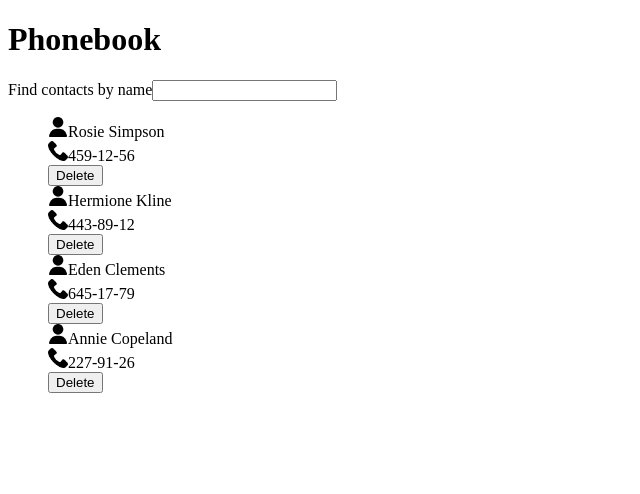
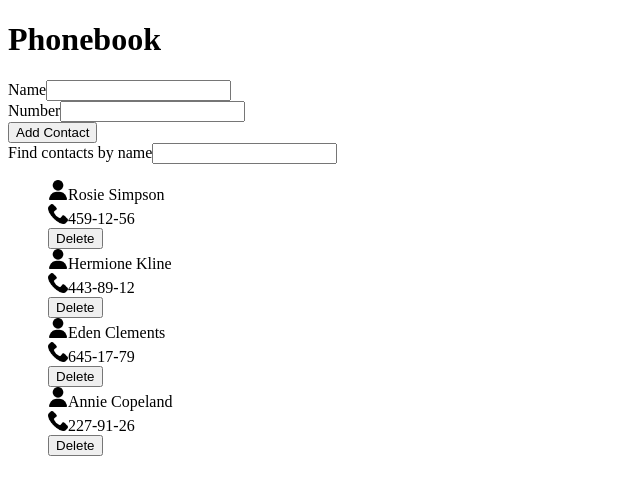
Before and after one commit to Liza-Aleks1108/goit-react-hw-03, a React (Vite) app: page / in a window 1280 px wide. Shown: the top 494 px of the page, without its empty margins (0-640 px from the left). Built offline with nearby package versions, Linux system fonts and the light colour scheme.

Commit message:
addingContacts

```diff
--- a/package.json
+++ b/package.json
@@ -10,9 +10,11 @@
     "preview": "vite preview"
   },
   "dependencies": {
+    "@vitejs/plugin-react-swc": "^3.7.0",
     "formik": "^2.4.6",
     "react": "^18.3.1",
-    "react-dom": "^18.3.1"
+    "react-dom": "^18.3.1",
+    "yup": "^1.4.0"
   },
   "devDependencies": {
     "@eslint/js": "^9.9.0",
--- a/src/components/App/App.jsx
+++ b/src/components/App/App.jsx
@@ -1,6 +1,7 @@
 import { useState, useMemo } from "react";
 import ContactList from "../ContactList/ContactList.jsx";
 import SearchBox from "../SearchBox/SearchBox.jsx";
+import ContactForm from "../ContactForm/ContactForm.jsx";
 
 // Масив контактів для початкового значення стану
 const initialContactList = [
@@ -11,7 +12,7 @@ const initialContactList = [
 ];
 
 function App() {
-  const [contacts] = useState(initialContactList);
+  const [contacts, setContacts] = useState(initialContactList);
   const [searchTerm, setSearchTerm] = useState("");
 
   // Фільтрація контактів за ім'ям
@@ -21,11 +22,17 @@ function App() {
     );
   }, [searchTerm, contacts]);
 
+  // Функція додавання контакту
+  const addContact = (newContact) => {
+    setContacts((prevContacts) => [...prevContacts, newContact]);
+  };
+
   return (
     <div className="app">
       <h1>Phonebook</h1>
+      <ContactForm onSubmit={addContact} />
       <SearchBox onSearch={setSearchTerm} />
-      <ContactList contacts={filteredContacts} />{" "}
+      <ContactList contacts={filteredContacts} />
     </div>
   );
 }
--- a/src/components/ContactForm/ContactForm.jsx
+++ b/src/components/ContactForm/ContactForm.jsx
@@ -0,0 +1,50 @@
+import React from "react";
+import { Formik, Form, Field, ErrorMessage } from "formik";
+import * as Yup from "yup";
+import { nanoid } from "nanoid";
+
+// Схема валидации с помощью Yup
+const validationSchema = Yup.object({
+  name: Yup.string()
+    .min(3, "Must be at least 3 characters")
+    .max(50, "Must be 50 characters or less")
+    .required("Name is required"),
+  number: Yup.string()
+    .min(3, "Must be at least 3 characters")
+    .max(50, "Must be 50 characters or less")
+    .required("Number is required"),
+});
+
+function ContactForm({ onSubmit }) {
+  return (
+    <Formik
+      initialValues={{ name: "", number: "" }}
+      validationSchema={validationSchema}
+      onSubmit={(values, { resetForm }) => {
+        const newContact = {
+          id: nanoid(),
+          name: values.name,
+          number: values.number,
+        };
+        onSubmit(newContact);
+        resetForm(); // Сбрасываем форму после добавления контакта
+      }}
+    >
+      <Form>
+        <div>
+          <label htmlFor="name">Name</label>
+          <Field name="name" type="text" />
+          <ErrorMessage name="name" component="div" className="error" />
+        </div>
+        <div>
+          <label htmlFor="number">Number</label>
+          <Field name="number" type="text" />
+          <ErrorMessage name="number" component="div" className="error" />
+        </div>
+        <button type="submit">Add Contact</button>
+      </Form>
+    </Formik>
+  );
+}
+
+export default ContactForm;
```
Also changed, not shown: 1 other file (tests, documents, lock files or other folders).
